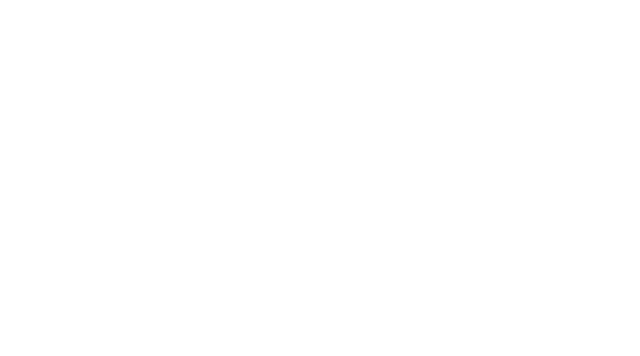
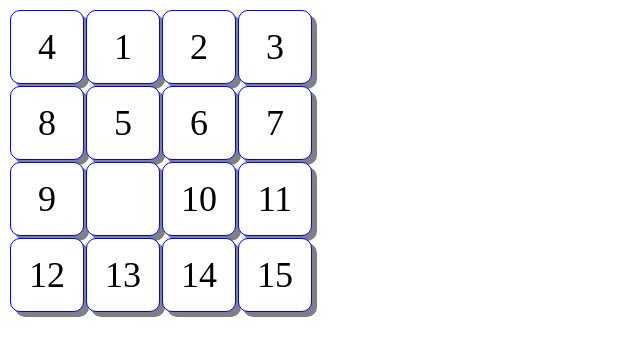
Before and after one commit to Genki-Sgi/15_puzzle, a plain HTML site: page index.html in a window 1280 px wide. Shown: the whole page, without its empty margins (0-640 px from the left). Drawn offline with Linux system fonts and the light colour scheme.

Commit message:
prototype

```diff
--- a/index.html
+++ b/index.html
@@ -4,9 +4,22 @@
     <meta charset="UTF-8">
     <meta http-equiv="X-UA-Compatible" content="IE=edge">
     <meta name="viewport" content="width=device-width, initial-scale=1.0">
-    <title>Document</title>
+    <title>15 puzzle</title>
+    <style>
+        .tile{
+            width:70px;
+            height:70px;
+            border: 1px solid blue;
+            border-radius: 10px;
+            text-align: center;
+            font-size: 36px;
+            background-color: white;
+            box-shadow: rgb(128, 128, 128) 5px 5px;
+        }
+    </style>
+    <script type="text/javascript" src="js/puzzle.js"></script>
 </head>
-<body>
-
+<body onload="init()">
+    <table id="table"></table>
 </body>
 </html>
--- /dev/null
+++ b/js/puzzle.js
@@ -0,0 +1,49 @@
+"use strict";
+
+var tiles = [];
+
+function init(){
+    var table = document.getElementById("table");
+
+    for (var i = 0; i < 4; i++){
+        var tr = document.createElement("tr");
+        for(var j = 0; j < 4; j++){
+            var td = document.createElement("td");
+            var index = i * 4 + j;
+            td.className = "tile";
+            td.index = index;
+            td.value = index;
+            td.textContent = index == 0 ? "" : index;
+            td.onclick = click;
+            tr.appendChild(td);
+            tiles.push(td);
+        }
+        table.appendChild(tr);
+    }
+
+    for(var i = 0; i < 1000; i++){
+        click({srcElement: {index: Math.floor(Math.random() * 16)}})
+    }
+}
+
+function click(e){
+    var i = e.srcElement.index;
+
+    if(i - 4 >= 0 && tiles[i - 4].value == 0){
+        swap(i, i - 4);
+    }else if(i + 4 >= 0 && tiles[i + 4].value == 0){
+        swap(i, i + 4);
+    }else if(i % 4 != 0 && tiles[i-1].value == 0){
+        swap(i, i - 1);
+    }else if(i % 4 != 3 && tiles[i + 1].value == 0){
+        swap(i, i + 1);
+    }
+}
+
+function swap(i, j){
+    var tmp = tiles[i].value;
+    tiles[i].textContent = tiles[j].textContent;
+    tiles[i].value = tiles[j].value;
+    tiles[j].textContent = tmp;
+    tiles[j].value = tmp;
+}
```
